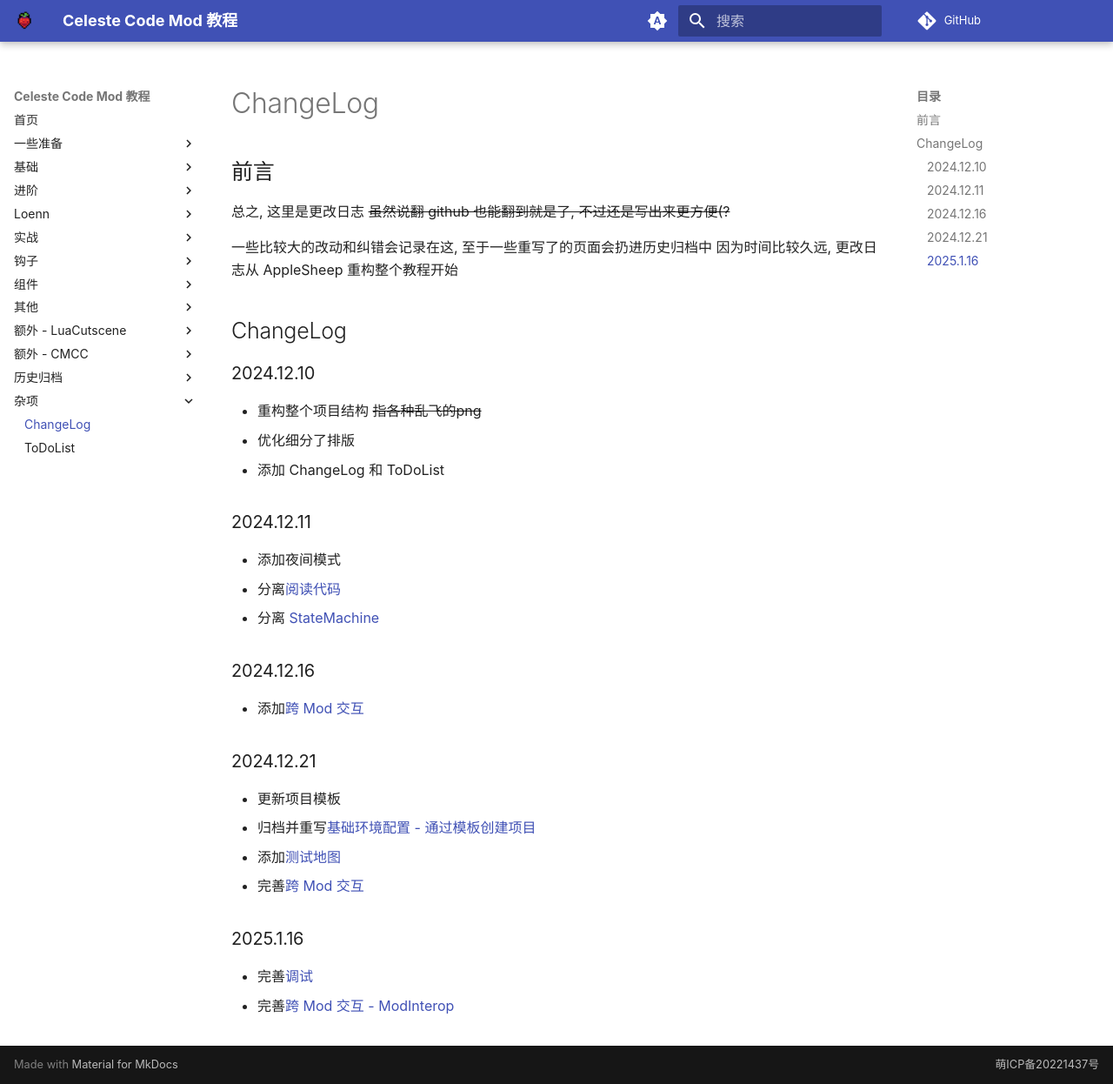
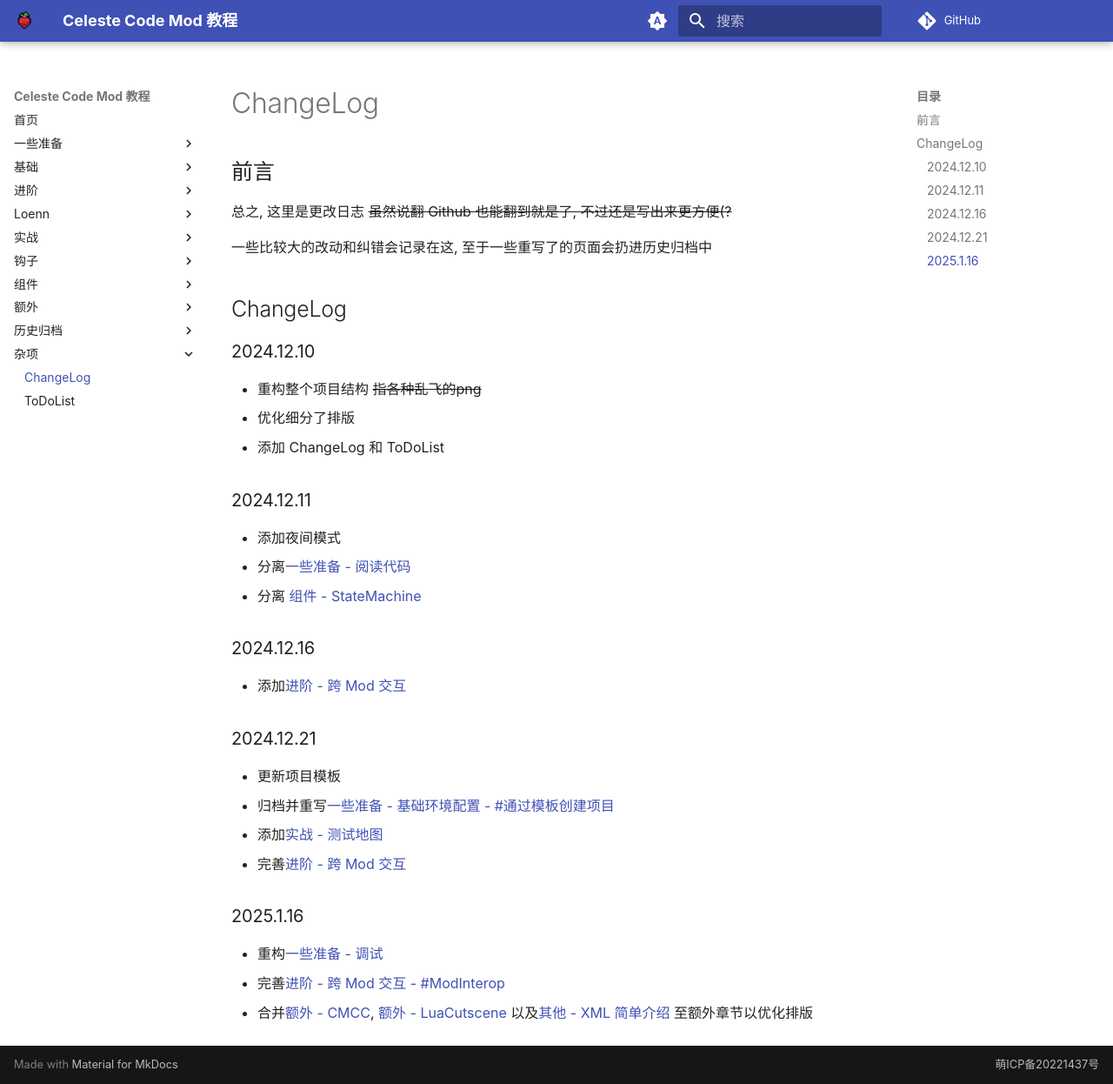
Before and after one commit to Saplonily/CelesteModTutorial, an MkDocs documentation site: the page built from docs/misc/change_log.md, in a window 1280 px wide and 1246 px high. Shown: the whole window at 87% size. Built offline with MkDocs 1.6.1 and Material for MkDocs 9.7.7, drawn with Linux system fonts in a browser that asks for light colours; comment, search, counter and statistics services are not loaded.

Commit message:
合并CMCC LuaCutscene XML简单介绍至新的额外章节以优化排版

```diff
--- a/docs/misc/change_log.md
+++ b/docs/misc/change_log.md
@@ -2,10 +2,9 @@
 
 ## 前言
 
-总之, 这里是更改日志 <del>虽然说翻 github 也能翻到就是了, 不过还是写出来更方便(?</del>
+总之, 这里是更改日志 <del>虽然说翻 Github 也能翻到就是了, 不过还是写出来更方便(?</del>
 
 一些比较大的改动和纠错会记录在这, 至于一些重写了的页面会扔进历史归档中
-因为时间比较久远, 更改日志从 AppleSheep 重构整个教程开始
 
 
 ## ChangeLog
@@ -17,18 +16,19 @@
 
 ### 2024.12.11
 * 添加夜间模式
-* 分离[阅读代码](../coding_setup/code_reading.md)
-* 分离 [StateMachine](../components/statemachine.md)
+* 分离[一些准备 - 阅读代码](../coding_setup/code_reading.md)
+* 分离 [组件 - StateMachine](../components/statemachine.md)
 
 ### 2024.12.16
-* 添加[跨 Mod 交互](../advanced/cross_mod_interactions.md)
+* 添加[进阶 - 跨 Mod 交互](../advanced/cross_mod_interactions.md)
 
 ### 2024.12.21
 * 更新项目模板
-* 归档并重写[基础环境配置 - 通过模板创建项目](../coding_setup/basic_env.md)
-* 添加[测试地图](../coding_challenges/test_map.md)
-* 完善[跨 Mod 交互](../advanced/cross_mod_interactions.md)
+* 归档并重写[一些准备 - 基础环境配置 - #通过模板创建项目](../coding_setup/basic_env.md)
+* 添加[实战 - 测试地图](../coding_challenges/test_map.md)
+* 完善[进阶 - 跨 Mod 交互](../advanced/cross_mod_interactions.md)
 
 ### 2025.1.16
-* 完善[调试](../coding_setup/debug.md)
-- 完善[跨 Mod 交互 - ModInterop](../advanced/cross_mod_interactions.md)
+* 重构[一些准备 - 调试](../coding_setup/debug.md)
+- 完善[进阶 - 跨 Mod 交互 - #ModInterop](../advanced/cross_mod_interactions.md)
+- 合并[额外 - CMCC](../extra/cmcc/index.md), [额外 - LuaCutscene](../extra/lua_cutscene/begin.md) 以及[其他 - XML 简单介绍](../extra/xml/xml-speedrun.md) 至额外章节以优化排版
--- a/mkdocs.yml
+++ b/mkdocs.yml
@@ -92,18 +92,18 @@ nav:
       - Sprite, Image: "components/sprite_image.md"
       - Alarm, Tween, Coroutine: "components/alarm_tween_coroutine.md"
       - StateMachine: "components/statemachine.md"
-  - 其他:
-      - XML简单介绍: "other/xml-speedrun.md"
-  - 额外 - LuaCutscene:
-      - 开始: "extra_luacs/begin.md"
-      - 参考: "extra_luacs/reference.md"
-      - C# 交互: "extra_luacs/cs_access.md"
-      - 例子: "extra_luacs/examples.md"
-      # - 高级对话: "extra_luacs/advanced_dialog.md"
-  - 额外 - CMCC:
-      - 首页: "extra_cmcc/index.md"
-      - readme: "extra_cmcc/cmcc/ReadMe.md"
-      - FAQ: "extra_cmcc/cmcc/todo.md"
+  - 额外:
+      - CMCC:
+        - 首页: "extra/cmcc/index.md"
+        - readme: "extra/cmcc/ReadMe.md"
+        - FAQ: "extra/cmcc/todo.md"
+      - LuaCutscene:
+        - 开始: "extra/lua_cutscene/begin.md"
+        - 参考: "extra/lua_cutscene/reference.md"
+        - C# 交互: "extra/lua_cutscene/cs_access.md"
+        - 例子: "extra/lua_cutscene/examples.md"
+      - XML:
+        - XML 简单介绍: "extra/xml/xml-speedrun.md"
   - 历史归档:
       - 基础环境配置: "arc/basic_env.md"
       - 通过模板创建项目: "arc/project_template.md"
```
Also changed, not shown: docs/coding_setup/preference.md (+1 -1 lines), docs/extra/lua_cutscene/begin.md (renamed from docs/extra_luacs/begin.md, +1 -1 lines), docs/extra/lua_cutscene/examples.md (renamed from docs/extra_luacs/examples.md, +1 -1 lines), docs/extra_cmcc/index.md (deleted, +0 -5 lines), docs/misc/to_do_list.md (+6 -5 lines), docs/extra/lua_cutscene/cs_access.md (renamed from docs/extra_luacs/cs_access.md), docs/extra/lua_cutscene/lua-in-vscode.png (renamed from docs/extra_luacs/lua-in-vscode.png), docs/extra/lua_cutscene/reference.md (renamed from docs/extra_luacs/reference.md), docs/extra/xml/xml-speedrun.md (renamed from docs/other/xml-speedrun.md).
